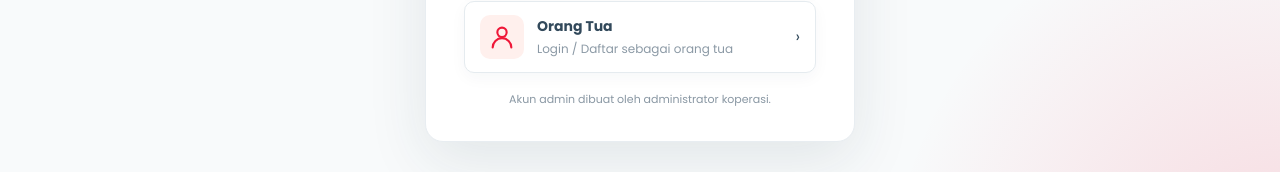
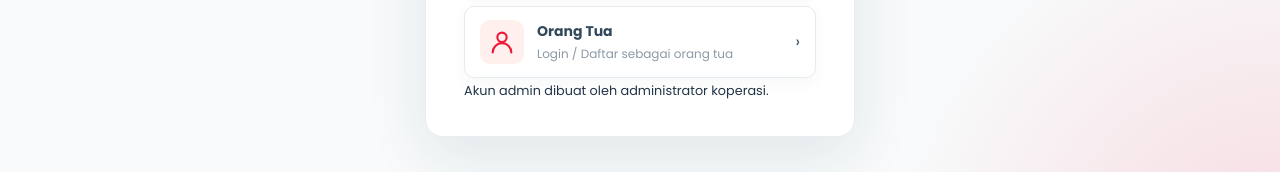
Before and after one commit to proyex000/Metta-mart, a React (Vite) app in the folder frontend/: page /login in a window 1280 px wide. Shown: the part 510-682 px from the top of the page. Built offline with nearby package versions, Linux system fonts and the light colour scheme; no server answers.

Commit message:
Rename leftover demo label class

```diff
--- a/frontend/src/pages/auth/AuthPages.tsx
+++ b/frontend/src/pages/auth/AuthPages.tsx
@@ -37,7 +37,7 @@ export function RoleChooser() {
             </Link>
           ))}
         </div>
-        <small className="demo-warning">Akun admin dibuat oleh administrator koperasi.</small>
+        <small className="role-choice-note">Akun admin dibuat oleh administrator koperasi.</small>
       </div>
     </div>
   );
```
